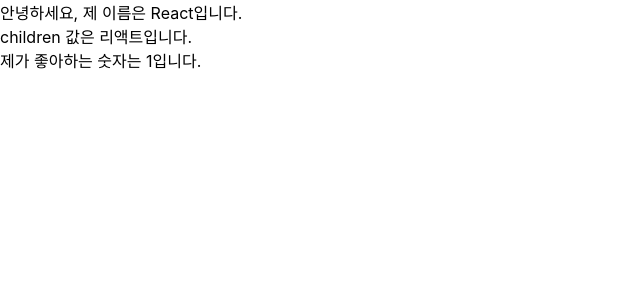
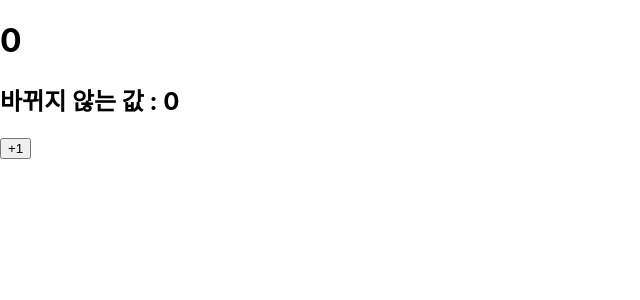
Before and after one commit to jinnny92/re-react, a React (Create React App) app in the folder hello-react/: page / in a window 1280 px wide. Shown: the top 300 px of the page, without its empty margins (0-640 px from the left). Built offline with nearby package versions, Linux system fonts and the light colour scheme.

Commit message:
클래스형 컴포넌트 state

```diff
--- a/hello-react/src/App.js
+++ b/hello-react/src/App.js
@@ -1,12 +1,8 @@
 import React from "react";
-import MyComponent from "./MyComponent";
+import Counter from "./Counter";
 
 const App = () => {
-  return (
-    <MyComponent name="React" favoriteNumber={1}>
-      리액트
-    </MyComponent>
-  );
+  return <Counter />;
 };
 
 export default App;
--- a/hello-react/src/Counter.js
+++ b/hello-react/src/Counter.js
@@ -1,22 +1,32 @@
 import { Component } from "react";
 class Counter extends Component {
-  constructor(props) {
-    super(props);
-    //state의 초기값 설정하기
-    this.state = {
-      number: 0,
-    };
-  }
+  state = {
+    number: 0,
+    fixedNumber: 0,
+  };
+
   render() {
-    const { number } = this.state; //state를 조회할 때는 this.state로 조회
+    const { number, fixedNumber } = this.state; //state를 조회할 때는 this.state로 조회
     return (
       <div>
         <h1>{number}</h1>
+        <h2>바뀌지 않는 값 : {fixedNumber}</h2>
         <button //onClick을 통해 버튼이 클릭되었을 때 호출할 함수를 지정
           onClick={() => {
-            //this.setState를 사용하여 state에 새로운 값을 넣을 수 있다
-            this.setState({ number: number + 1 });
-          }}></button>
+            this.setState((prevState) => {
+              return {
+                number: prevState.number + 1,
+              };
+            });
+            //위 코드와 아래 코드는 완전히 똑같은 기능을 한다
+            //아래 코드는 함수에서 바로 객체를 반환한다는 의미
+            this.setState((prevState) => ({
+              number: prevState.number + 1,
+            }));
+            console.log(this.state);
+          }}>
+          +1
+        </button>
       </div>
     );
   }
```
